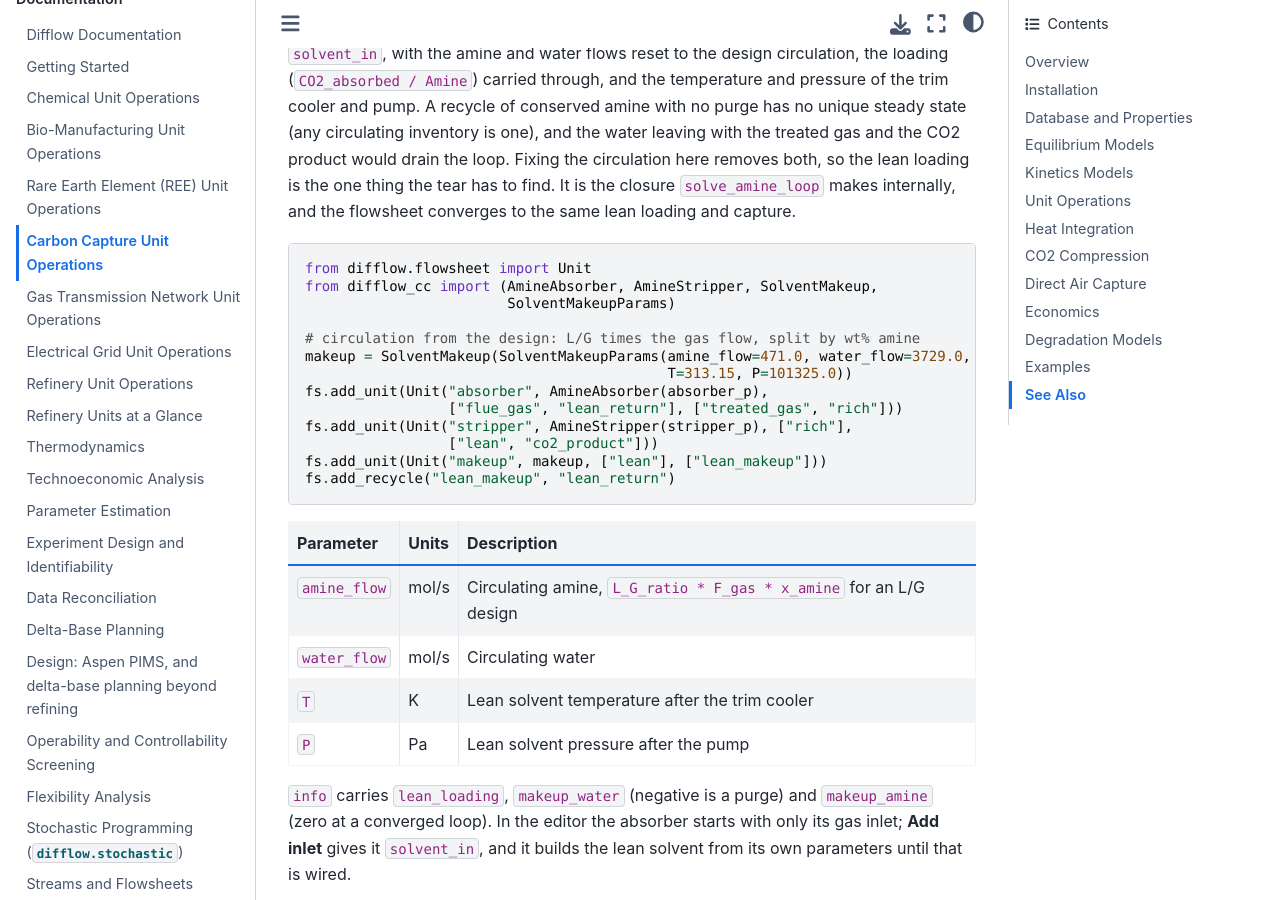
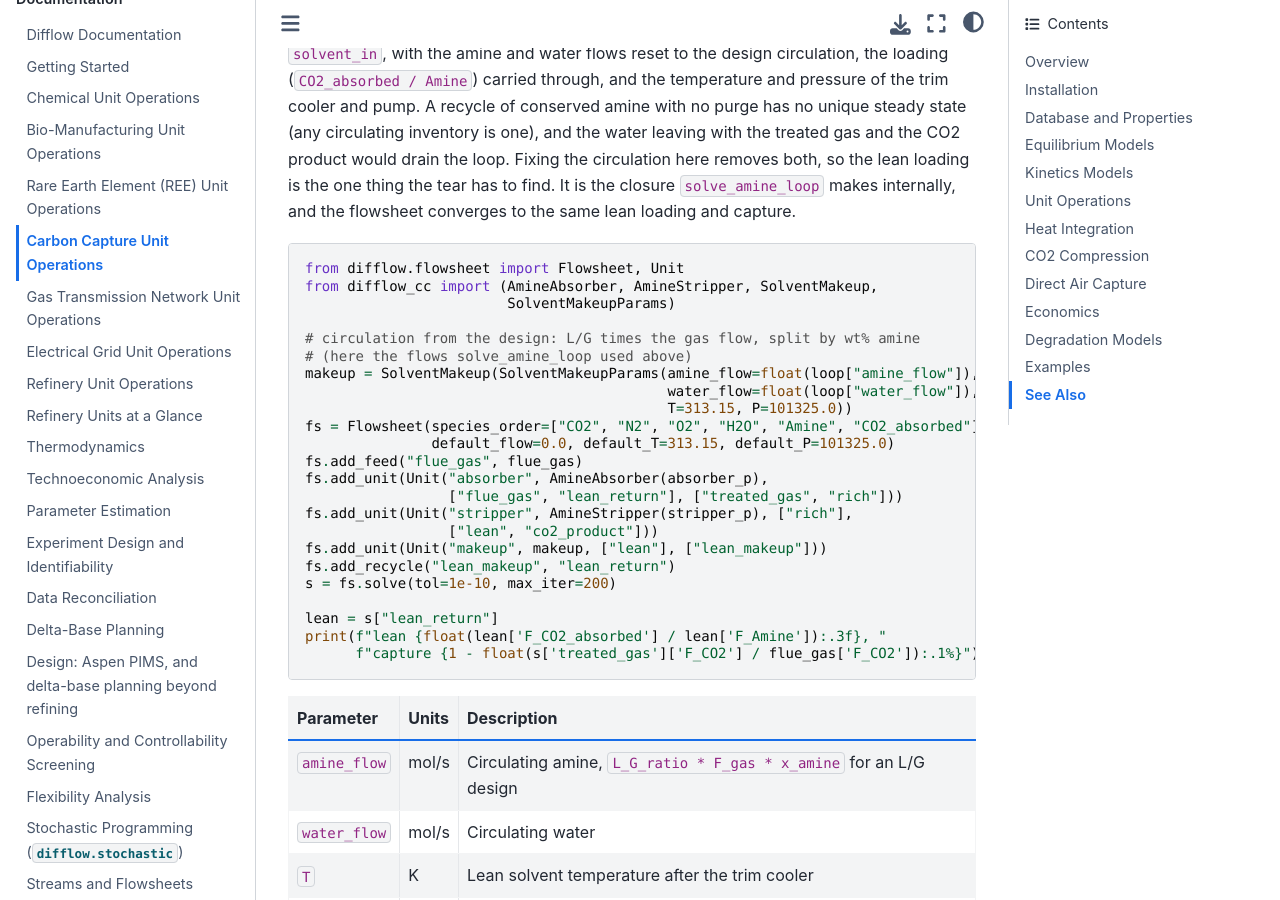
Before and after one commit to jkitchin/differentiable-flowsheets, a Jupyter Book: the page built from docs/unit-operations-carbon-capture.md, in a window 1280 px wide and 900 px high, scrolled down 13631 px. Built offline with Jupyter Book 1.0.4 settings and Sphinx 7.4.7 and the Sphinx Book theme 1.1.4, drawn with Linux system fonts in a browser that asks for light colours.

Commit message:
docs: make the SolventMakeup example run (fs was never defined)
The carbon-capture page's SolventMakeup block called fs.add_unit without
creating a Flowsheet, so test_doc_examples failed with NameError in the
nightly Full suite (both Pythons, shard 9) since #463. The block now builds
the flowsheet, takes the circulation from the solve_amine_loop call above it,
solves, and prints the lean loading and capture, which match that call
(0.214, 79.5 %).

Co-Authored-By: Claude Opus 5.5 <noreply@anthropic.com>
Claude-Session: https://claude.ai/code/session_012kLXcoJNae4gCd9DBpNbu4

````diff
--- a/docs/unit-operations-carbon-capture.md
+++ b/docs/unit-operations-carbon-capture.md
@@ -544,19 +544,29 @@ d_capture = jax.grad(lambda lg: solve_amine_loop(
 `SolventMakeup` closes the same loop on a flowsheet, where it can be drawn and edited. It takes the stripper's lean solvent and returns it for the absorber's optional second inlet, `solvent_in`, with the amine and water flows reset to the design circulation, the loading (`CO2_absorbed / Amine`) carried through, and the temperature and pressure of the trim cooler and pump. A recycle of conserved amine with no purge has no unique steady state (any circulating inventory is one), and the water leaving with the treated gas and the CO2 product would drain the loop. Fixing the circulation here removes both, so the lean loading is the one thing the tear has to find. It is the closure `solve_amine_loop` makes internally, and the flowsheet converges to the same lean loading and capture.
 
 ```python
-from difflow.flowsheet import Unit
+from difflow.flowsheet import Flowsheet, Unit
 from difflow_cc import (AmineAbsorber, AmineStripper, SolventMakeup,
                         SolventMakeupParams)
 
 # circulation from the design: L/G times the gas flow, split by wt% amine
-makeup = SolventMakeup(SolventMakeupParams(amine_flow=471.0, water_flow=3729.0,
+# (here the flows solve_amine_loop used above)
+makeup = SolventMakeup(SolventMakeupParams(amine_flow=float(loop["amine_flow"]),
+                                           water_flow=float(loop["water_flow"]),
                                            T=313.15, P=101325.0))
+fs = Flowsheet(species_order=["CO2", "N2", "O2", "H2O", "Amine", "CO2_absorbed"],
+               default_flow=0.0, default_T=313.15, default_P=101325.0)
+fs.add_feed("flue_gas", flue_gas)
 fs.add_unit(Unit("absorber", AmineAbsorber(absorber_p),
                  ["flue_gas", "lean_return"], ["treated_gas", "rich"]))
 fs.add_unit(Unit("stripper", AmineStripper(stripper_p), ["rich"],
                  ["lean", "co2_product"]))
 fs.add_unit(Unit("makeup", makeup, ["lean"], ["lean_makeup"]))
 fs.add_recycle("lean_makeup", "lean_return")
+s = fs.solve(tol=1e-10, max_iter=200)
+
+lean = s["lean_return"]
+print(f"lean {float(lean['F_CO2_absorbed'] / lean['F_Amine']):.3f}, "
+      f"capture {1 - float(s['treated_gas']['F_CO2'] / flue_gas['F_CO2']):.1%}")
 ```
 
 | Parameter | Units | Description |
````
